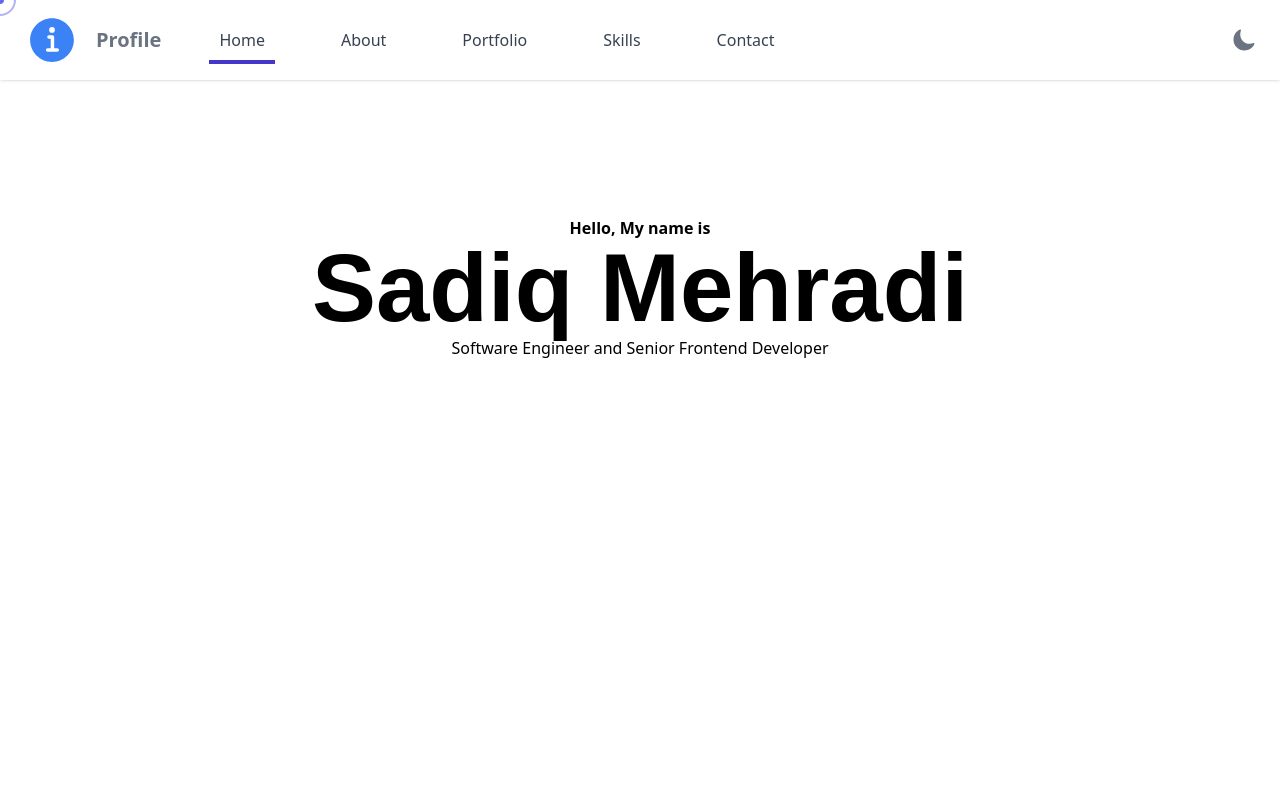
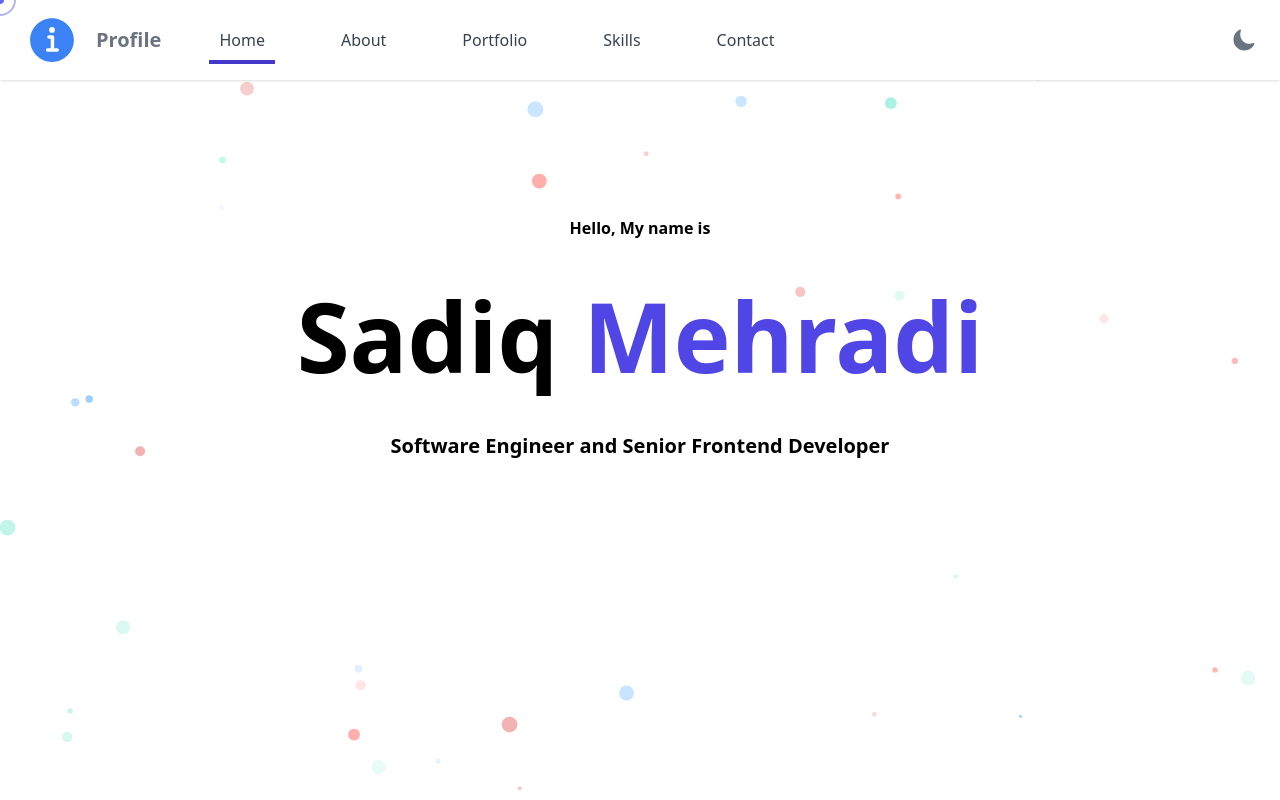
Before and after one commit to mehradi-github/ref-portfolio, a Next.js app: page / in a window 1280 px wide. Shown: the top 800 px of the page. Built offline with nearby package versions, Linux system fonts and the light colour scheme.

Commit message:
Adding Hero's title

```diff
--- a/components/Hero.tsx
+++ b/components/Hero.tsx
@@ -11,10 +11,14 @@ const Hero: FC<P> = ({ sctionRef }) => {
     <section ref={sctionRef} id="hero" className="min-h-screen">
       <div className="container mx-auto flex sm:flex-col items-center justify-center lg:mt-10 only-md:mt-10 sm:pt-24 sm:pb-16">
         <p className="block text-base font-bold">Hello, My name is</p>
-        <h1 className="block text-8xl font-bold font-poppins">Sadiq Mehradi</h1>
-        <h2>Software Engineer and Senior Frontend Developer</h2>
+        <h1 className="block text-8xl font-bold leading-loose ">
+          Sadiq <span className="text-indigo-600">Mehradi</span>
+        </h1>
+        <h2 className="text-xl font-semibold">
+          Software Engineer and Senior Frontend Developer
+        </h2>
       </div>
-      {/* <HeroParticle /> */}
+      <HeroParticle />
     </section>
   );
 };
--- a/styles/globals.css
+++ b/styles/globals.css
@@ -2,6 +2,7 @@
 @tailwind components;
 @tailwind utilities;
 @import url("https://fonts.googleapis.com/css2?family=Poppins&display=swap");
+/* @import url("https://fonts.googleapis.com/css2?family=Poppins:wght@700&display=swap"); */
 
 /* @layer components {
   .card{
@@ -9,6 +10,7 @@
 
   }
 } */
+
 @layer components {
   .nav-scroll {
     @apply p-0 w-full fixed -top-20 transition-transform duration-500 translate-y-20;
--- a/tailwind.config.js
+++ b/tailwind.config.js
@@ -14,6 +14,9 @@ module.exports = {
   ],
   theme: {
     extend: {
+      // fontFamily: {
+      //   poppins: ["Poppins"],
+      // },
       screens: {
         "only-sm": { min: "640px", max: "767px" },
         // => @media (min-width: 640px and max-width: 767px) { ... }
@@ -29,9 +32,6 @@ module.exports = {
 
         "only-2xl": { min: "1536px" },
         // => @media (min-width: 1536px) { ... }
-      },
-      fontFamily: {
-        poppins: ["Poppins", "sans-serif"],
       },
       strokeWidth: {
         4: "4",
```
